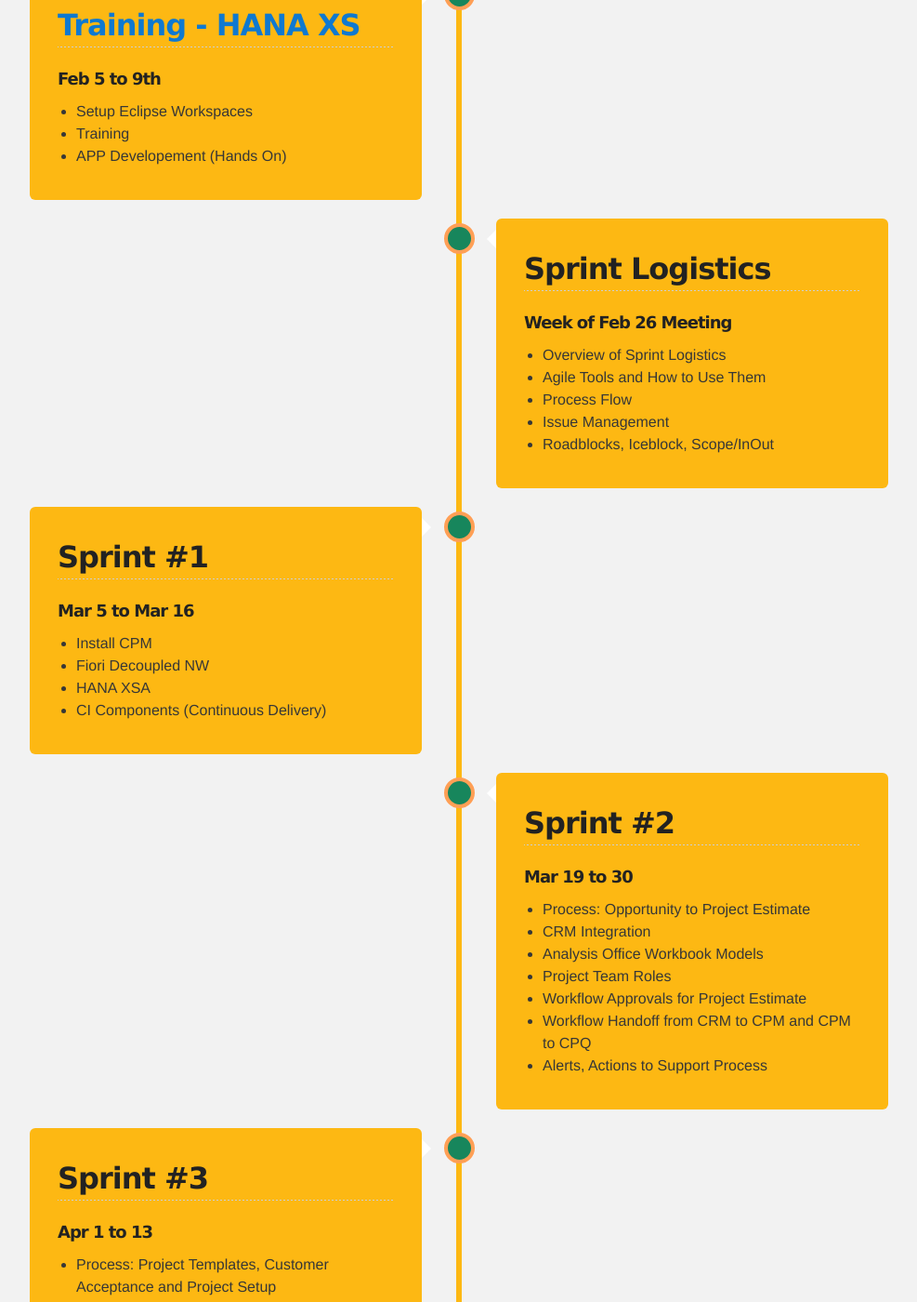
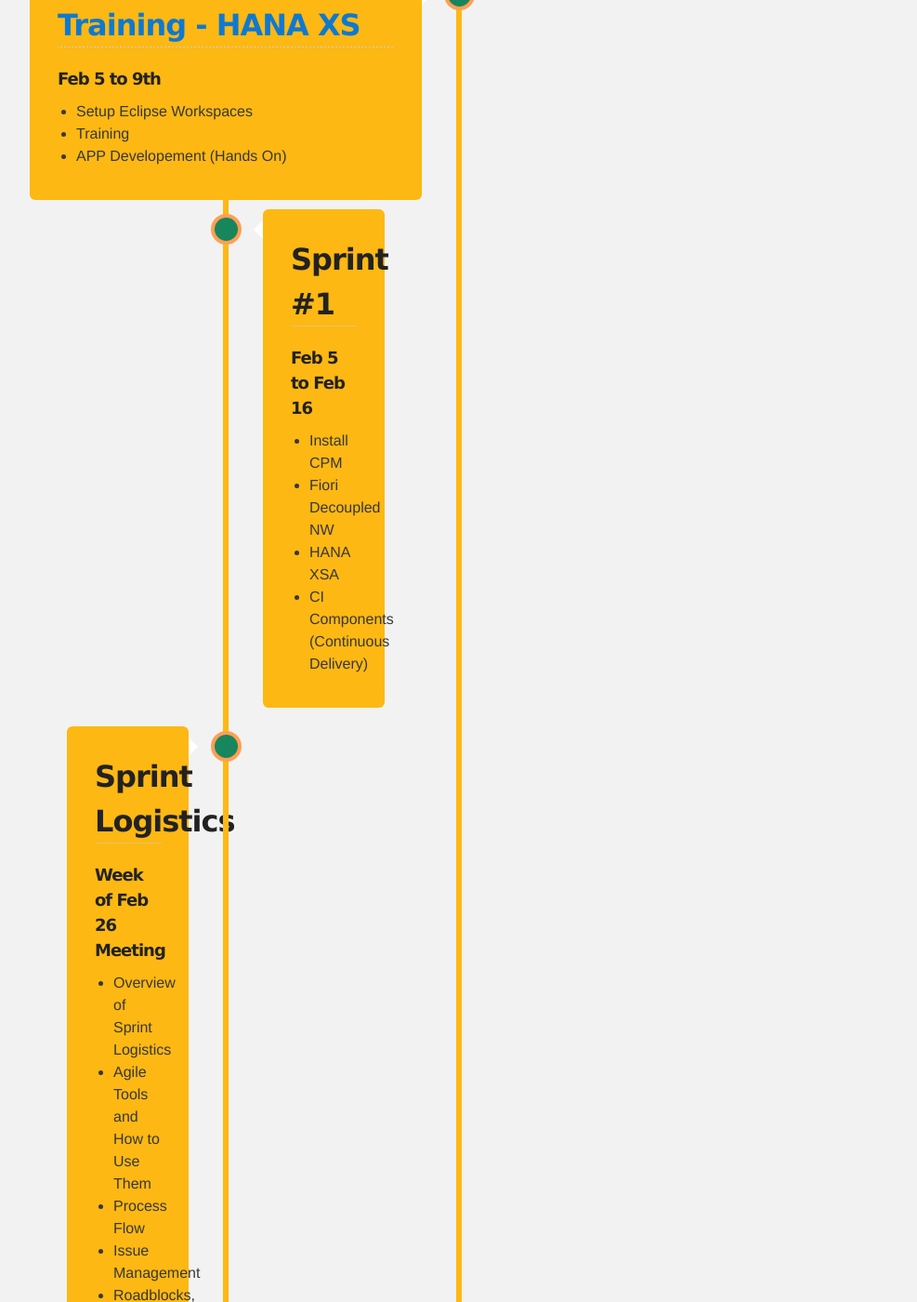
Before and after one commit to KetchPartners/sapcommercialprojects, a Jekyll site: the page built from schedule.html, in a window 1280 px wide and 1400 px high, scrolled down 330 px. Shown: the whole window at 93% size, without its empty margins (146-1133 px from the left). Built offline with Jekyll 4.4.1, drawn with Linux system fonts in a browser that asks for light colours; some of the changed text lies outside the part shown.

Commit message:
Update schedule.html

```diff
--- a/schedule.html
+++ b/schedule.html
@@ -14,8 +14,21 @@ title: Scrum Sprint Schedule
 
        </ul>
     </div>
-  </div>
+
+<div class="timeline">
   <div class="container right">
+    <div class="content">
+      <h2>Sprint #1</h2>
+      <h5>Feb 5 to Feb 16</h5>
+      <ul>
+      <li>Install CPM</li>
+      <li>Fiori Decoupled NW</li>
+      <li>HANA XSA</li>
+        <li>CI Components (Continuous Delivery)</li>
+       </ul>
+    </div>
+     </div>
+  <div class="container left">
    <div class="content">
       <h2>Sprint Logistics</h2>
       <h5>Week of Feb 26 Meeting</h5>
@@ -26,27 +39,13 @@ title: Scrum Sprint Schedule
       <li>Issue Management</li>
         <li>Roadblocks, Iceblock, Scope/InOut</li>
        </ul>
-
-    </div>
+     </div>
   </div>
-
-<div class="timeline">
-  <div class="container left">
-    <div class="content">
-      <h2>Sprint #1</h2>
-      <h5>Mar 5 to Mar 16</h5>
-      <ul>
-      <li>Install CPM</li>
-      <li>Fiori Decoupled NW</li>
-      <li>HANA XSA</li>
-        <li>CI Components (Continuous Delivery)</li>
-       </ul>
-    </div>
   </div>
   <div class="container right">
    <div class="content">
       <h2>Sprint #2</h2>
-      <h5>Mar 19 to 30</h5>
+      <h5>Mar 5 to 16</h5>
       <ul>
       <li>Process: Opportunity to Project Estimate</li>
       <li>CRM Integration</li>
@@ -62,7 +61,7 @@ title: Scrum Sprint Schedule
   <div class="container left">
     <div class="content">
       <h2>Sprint #3</h2>
-      <h5>Apr 1 to 13</h5>
+      <h5>Mar 19 to 30</h5>
       <ul>
       <li>Process: Project Templates, Customer Acceptance and Project Setup</li>
       <li>Project Structures</li>
@@ -97,7 +96,7 @@ title: Scrum Sprint Schedule
        <div class="container left">
     <div class="content">
       <h2>Sprint #5</h2>
-      <h5>Apr 30 to May 11</h5>
+      <h5>Apr 16 to 27</h5>
       <ul>
       <li>Process: Project Billing, Revenue, Revenue Recognition</li>
       <li>Time and Materials</li>
```
Also changed, not shown: other parts of schedule.html (+2 -2 lines).
